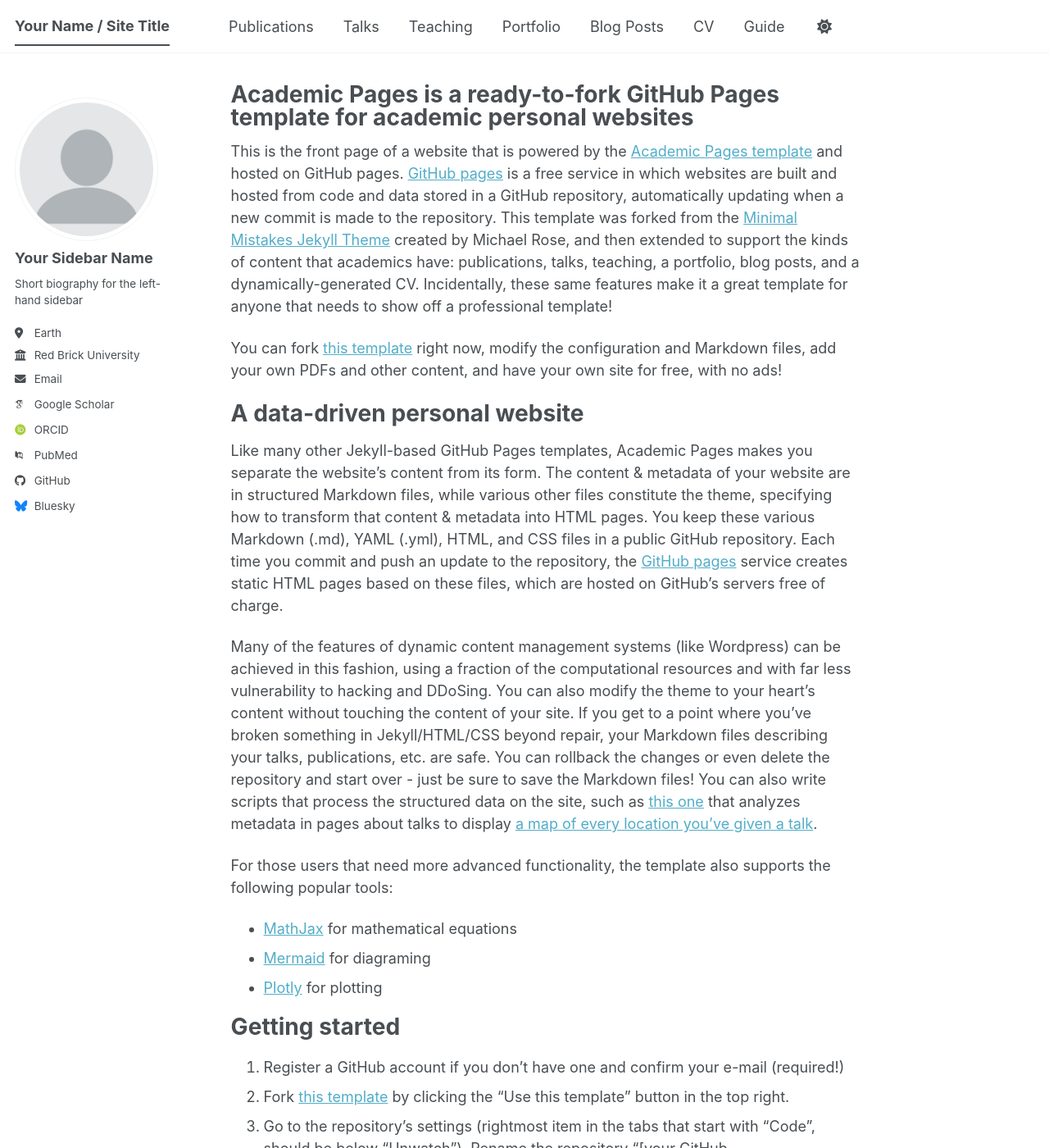
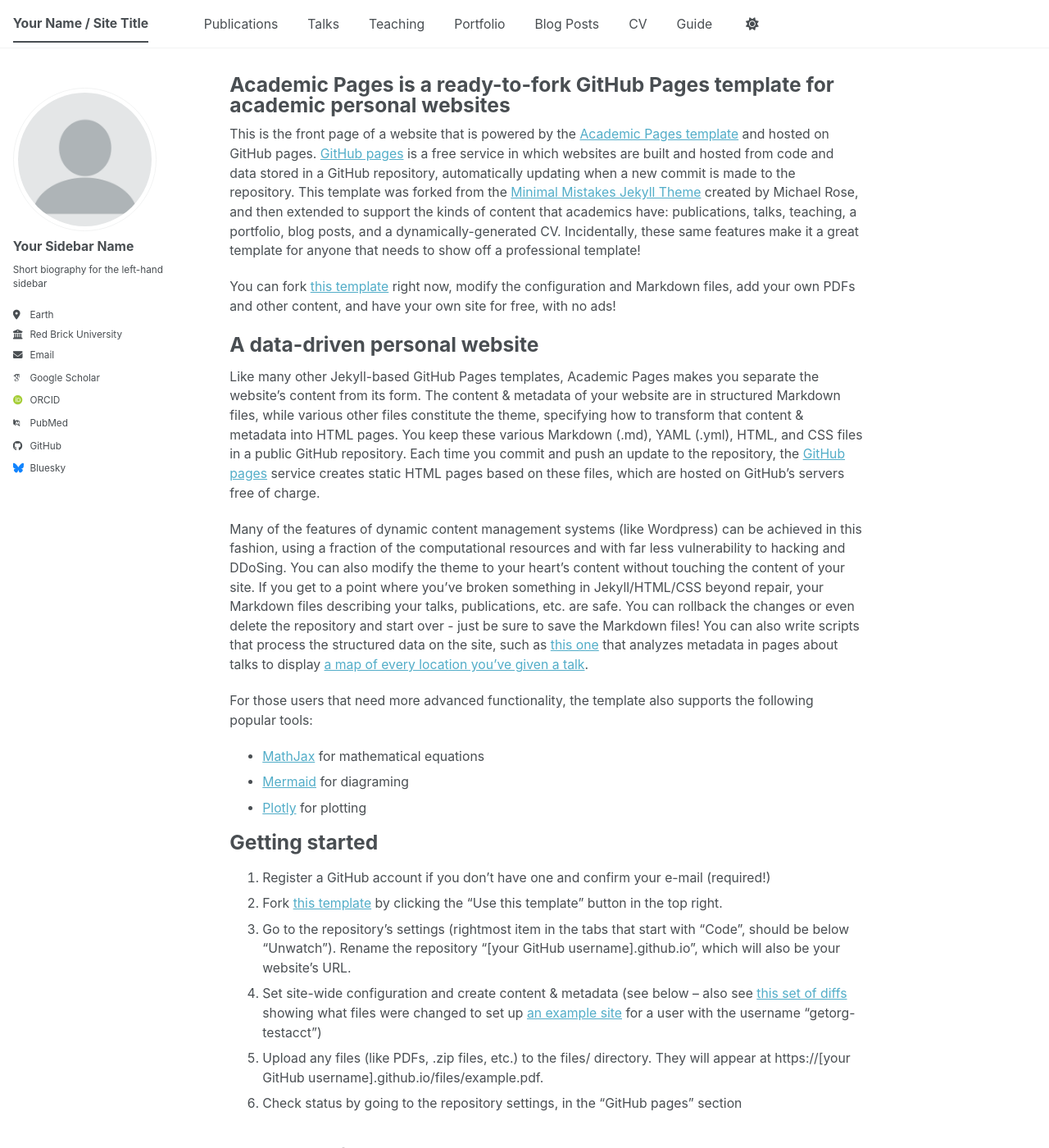
Before and after one commit to bahadirornekci/bahadirornekci.github.io, a Jekyll site: the page built from _pages/about.md, in a window 1280 px wide and 1400 px high. Shown: the whole window at 82% size. Built offline with Jekyll 4.4.1, drawn with Linux system fonts in a browser that asks for light colours; some web fonts are replaced; a script bundle is joined from its source files by our own code; library files that are not in the unit come from our copies.

Commit message:
Add profile picture styles to main.scss

```diff
--- a/assets/css/main.scss
+++ b/assets/css/main.scss
@@ -41,3 +41,15 @@
     "vendor/font-awesome/solid",
     "vendor/font-awesome/brands"
 ;
+.profile-pic {
+  float: right;
+  width: 140px;
+  height: 140px;
+  margin: 0 0 1rem 1.5rem;
+  object-fit: cover;
+  border: none;
+}
+
+body {
+  font-size: 0.875em;
+}
```
